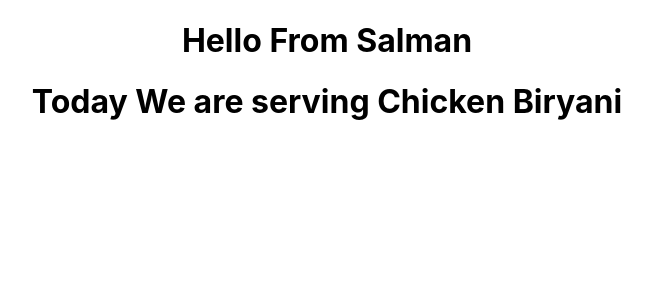
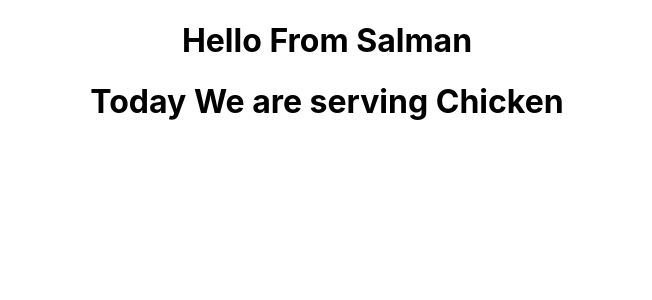
Before and after one commit to Salman-Raza-stack/boot-champ-react-app1, a React (Create React App) app: page / in a window 1280 px wide. Shown: the top 300 px of the page, without its empty margins (313-965 px from the left). Built offline with nearby package versions, Linux system fonts and the light colour scheme.

Commit message:
Update dinner.js

```diff
--- a/src/dinner.js
+++ b/src/dinner.js
@@ -3,7 +3,7 @@ import React from "react";
 function Dinner(props) {
   return (
     <div>
-      <h1>Today We are serving Chicken Biryani {props.Biryani}</h1>
+      <h1>Today We are serving Chicken {props.Biryani}</h1>
     </div>
   );
 }
```
